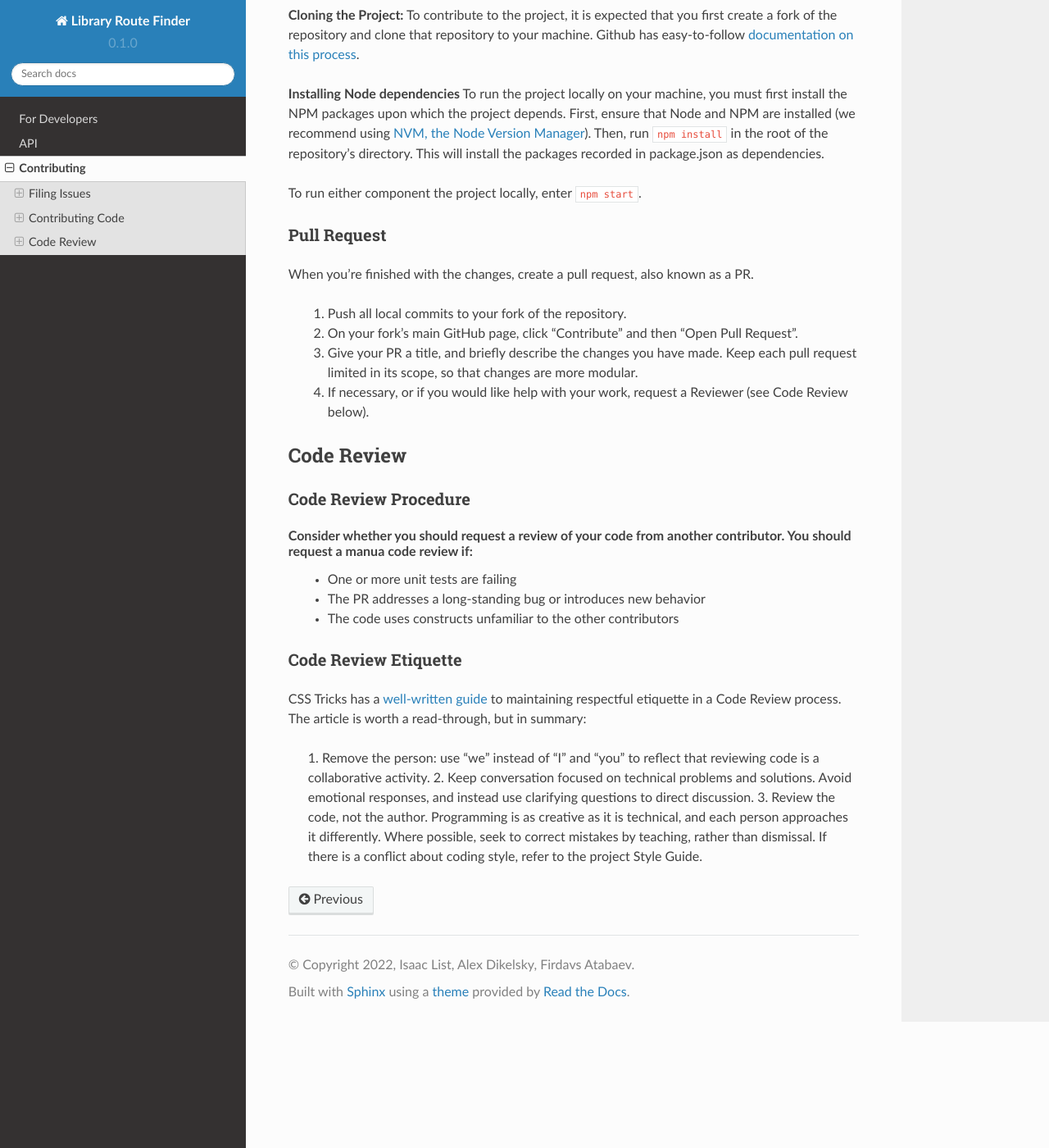
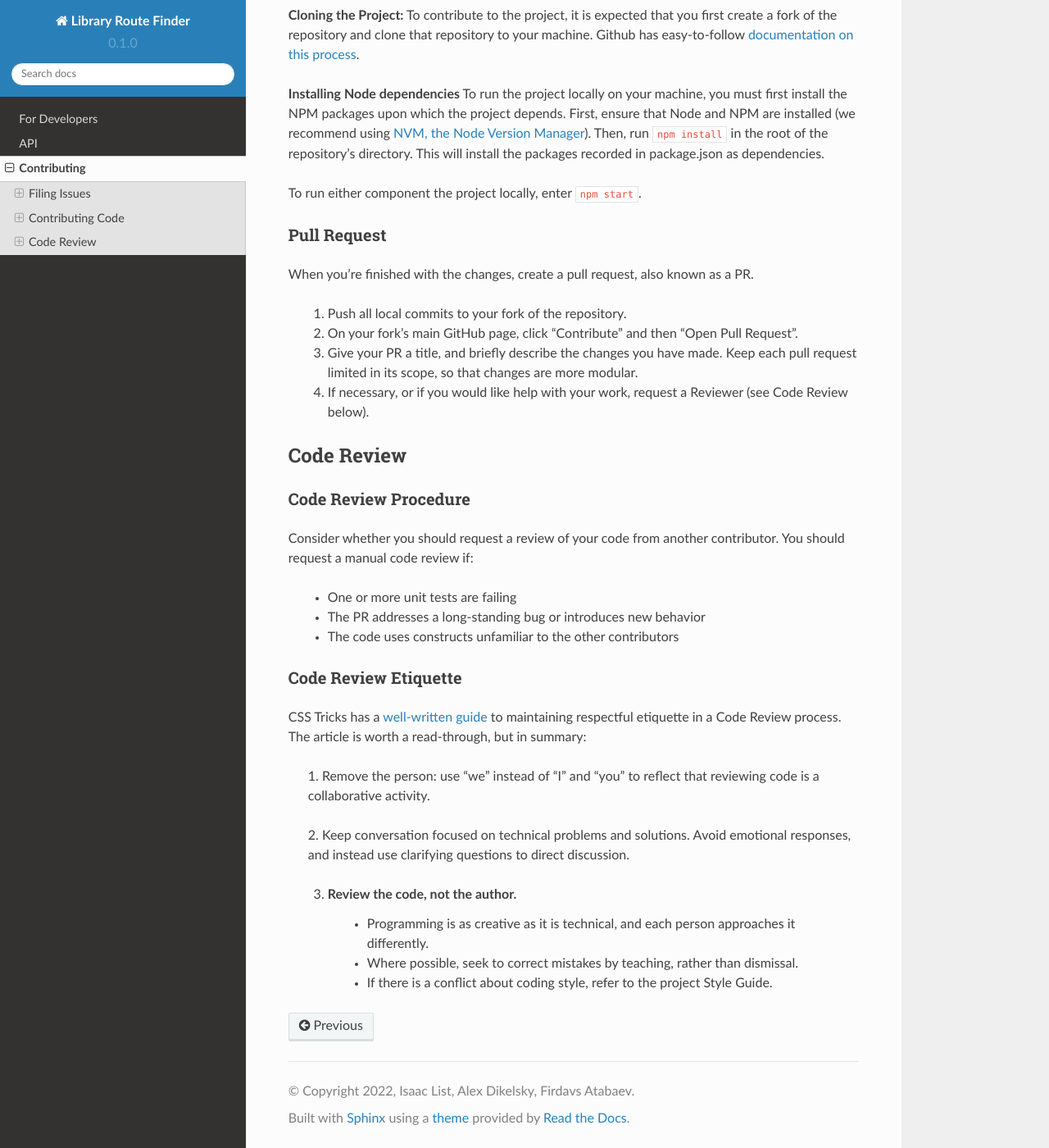
Before and after one commit to Route-finder/documentation, a Sphinx documentation site: the page built from docs/source/contributing.rst, in a window 1280 px wide and 1400 px high, scrolled down 461 px. Shown: the whole window at 82% size. Built offline with Sphinx 7.4.7 and the Read the Docs theme 2.0.0, drawn with Linux system fonts in a browser that asks for light colours.

Commit message:
update and modify contributing guide

```diff
--- a/docs/source/contributing.rst
+++ b/docs/source/contributing.rst
@@ -45,7 +45,9 @@
 Code Review Procedure
 ---------------------
 
-Consider whether you should request a review of your code from another contributor. You should request a manua code review if:
+Consider whether you should request a review of your code from another contributor.
+You should request a manual code review if:
+
  - One or more unit tests are failing
  - The PR addresses a long-standing bug or introduces new behavior
  - The code uses constructs unfamiliar to the other contributors
@@ -59,9 +61,11 @@
 
   1. Remove the person: use "we" instead of "I" and "you" to reflect that reviewing
   code is a collaborative activity.
+
   2. Keep conversation focused on technical problems and solutions. Avoid emotional
   responses, and instead use clarifying questions to direct discussion.
-  3. Review the code, not the author. Programming is as creative as it is technical,
-  and each person approaches it differently. Where possible, seek to correct mistakes
-  by teaching, rather than dismissal. If there is a conflict about coding style,
-  refer to the project Style Guide.
+
+  3. Review the code, not the author.
+  	* Programming is as creative as it is technical, and each person approaches it differently.
+  	* Where possible, seek to correct mistakes by teaching, rather than dismissal.
+  	* If there is a conflict about coding style, refer to the project Style Guide.
```
Also changed, not shown: docs/source/index.rst (+2 -9 lines).
